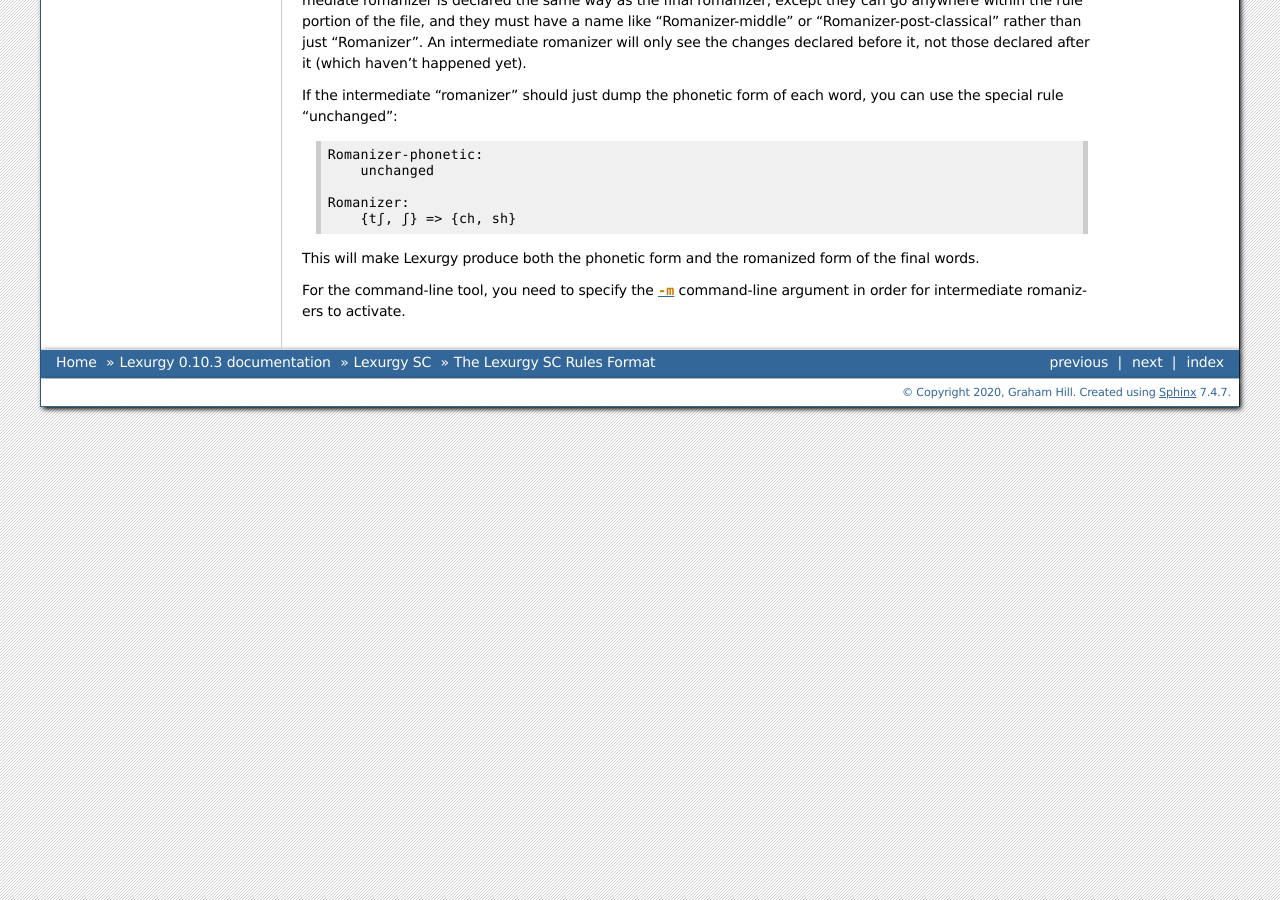
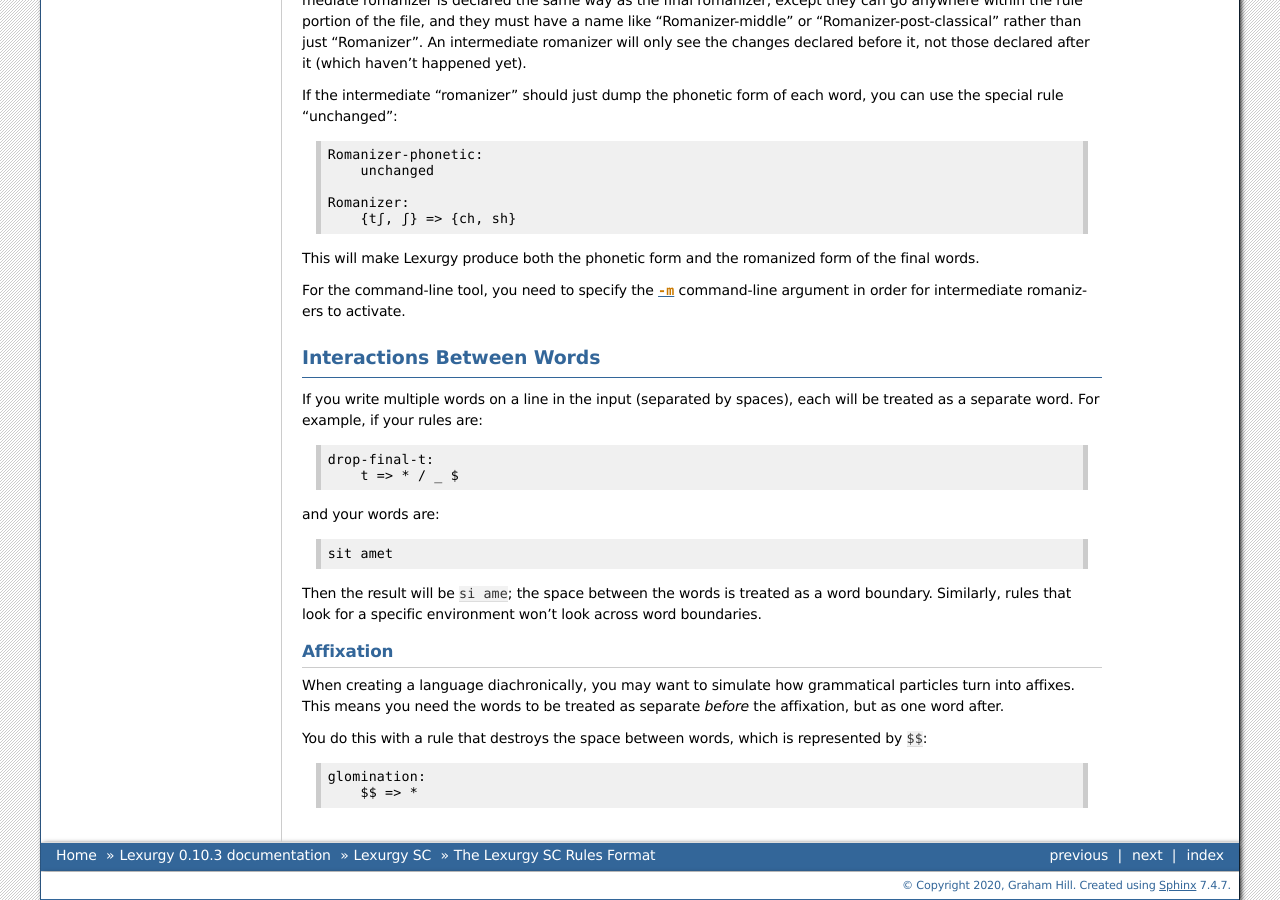
Before and after one commit to def-gthill/lexurgy, a Sphinx documentation site: the page built from doc/source/sc-dsl.rst, in a window 1280 px wide and 900 px high, scrolled down 10896 px. Built offline with Sphinx 7.4.7, drawn with Linux system fonts in a browser that asks for light colours; some of the changed text lies outside the part shown.

Commit message:
Fixed environments crashing when looking between words

```diff
--- a/doc/source/sc-dsl.rst
+++ b/doc/source/sc-dsl.rst
@@ -225,7 +225,7 @@
 
 This makes it clear that the three stages are really part of the same sound change.
 
-Sound classes
+Sound Classes
 -------------
 
 You can define premade lists of sounds at the top of the file::
@@ -259,7 +259,7 @@
 
 Lexurgy's sound classes should be familiar to users of Rosenfelder's SCA.
 
-Feature matrices
+Feature Matrices
 ----------------
 
 Another, more flexible way of generalizing rules is to define each sound as a
@@ -348,7 +348,7 @@
         Rules that delete all features from a sound are always invalid, and will lead to errors.
 
 
-Feature variables
+Feature Variables
 ~~~~~~~~~~~~~~~~~
 
 Languages often undergo *assimilation*, where one sound becomes more like a nearby sound.
@@ -367,7 +367,7 @@
 applied to it and become an [m], a nasal before a [d] would have the matrix [alveolar]
 applied and become an [n], etc.
 
-Absent features and absent aliases
+Absent Features and Absent Aliases
 ~~~~~~~~~~~~~~~~~~~~~~~~~~~~~~~~~~~
 
 As mentioned previously, every feature automatically has an extra value indicating that
@@ -381,7 +381,7 @@
 The value marked by an asterisk is the absent alias; now all sounds that don't have an
 explicit stress will be ``unstressed``.
 
-Negated features
+Negated Features
 ~~~~~~~~~~~~~~~~
 
 A feature value in a matrix can be negated by prefixing it with ``!``. Then the matrix
@@ -487,7 +487,7 @@
 
 This will turn ``kepo`` into ``kipu``, but leave ``keˈpó`` unaltered.
 
-Multiple-segment rules
+Multiple-Segment Rules
 ------------------------
 
 A rule can affect a sequence of consecutive sounds at the same time. For example, this rule
@@ -500,7 +500,7 @@
 adds or deletes sounds, fill in the missing spaces with the empty sound ``*``.
 This is useful when dealing with :ref:`gemination <sc-gemination>`.
 
-Optional and repeated segments
+Optional and Repeated Segments
 ------------------------------
 
 You can mark part of the environment *optional* by putting a question mark after it::
@@ -586,7 +586,7 @@
 
 .. _sc-gemination:
 
-Gemination and metathesis
+Gemination and Metathesis
 -------------------------
 
 Sometimes it's useful to copy an entire sound from one place to another, rather than
@@ -616,7 +616,7 @@
 
     [cons]$1 $1 => $1 *
 
-Rule filters
+Rule Filters
 ------------
 
 Some rules only care about certain kinds of sounds, ignoring any intervening sounds.
@@ -716,3 +716,35 @@
 
 For the command-line tool, you need to specify the :option:`-m` command-line argument
 in order for intermediate romanizers to activate.
+
+Interactions Between Words
+---------------------------
+
+If you write multiple words on a line in the input (separated
+by spaces), each will be treated as a separate word. For example,
+if your rules are::
+
+    drop-final-t:
+        t => * / _ $
+
+and your words are::
+
+    sit amet
+
+Then the result will be ``si ame``; the space between the words
+is treated as a word boundary. Similarly, rules that look for
+a specific environment won't look across word boundaries.
+
+Affixation
+~~~~~~~~~~~
+
+When creating a language diachronically, you may want to
+simulate how grammatical particles turn into affixes. This
+means you need the words to be treated as separate *before*
+the affixation, but as one word after.
+
+You do this with a rule that destroys the space between words, which is
+represented by ``$$``::
+
+    glomination:
+        $$ => *
```
Also changed, not shown: 3 other files.
